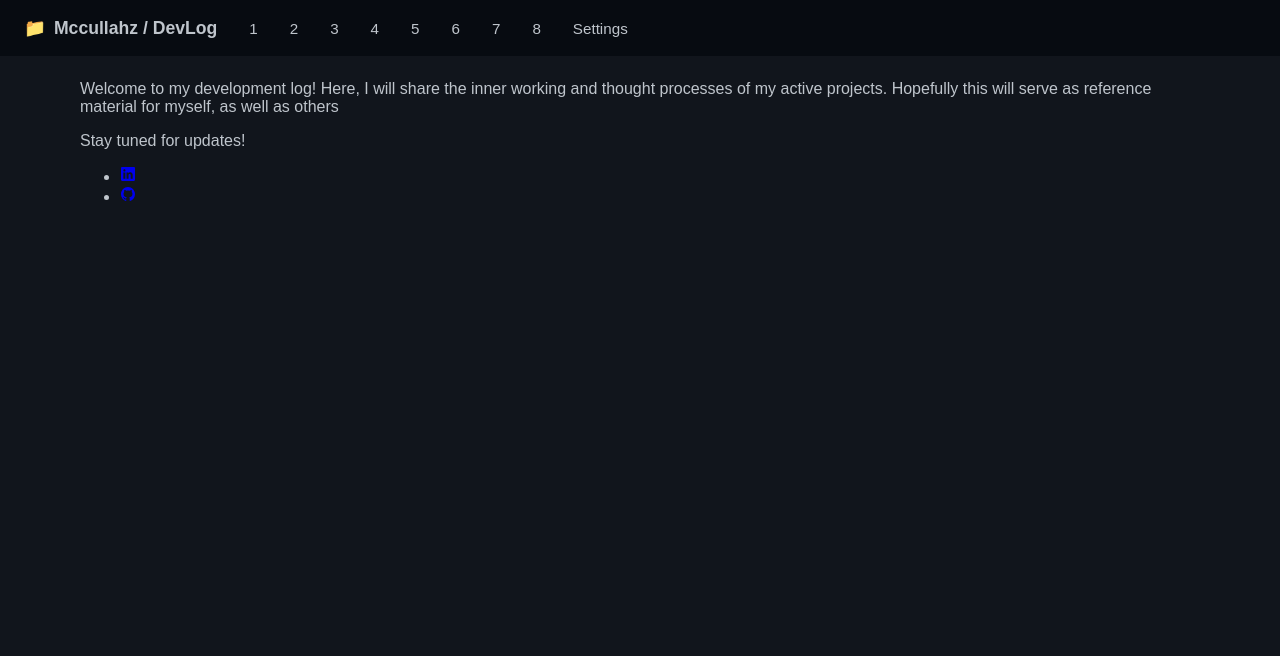
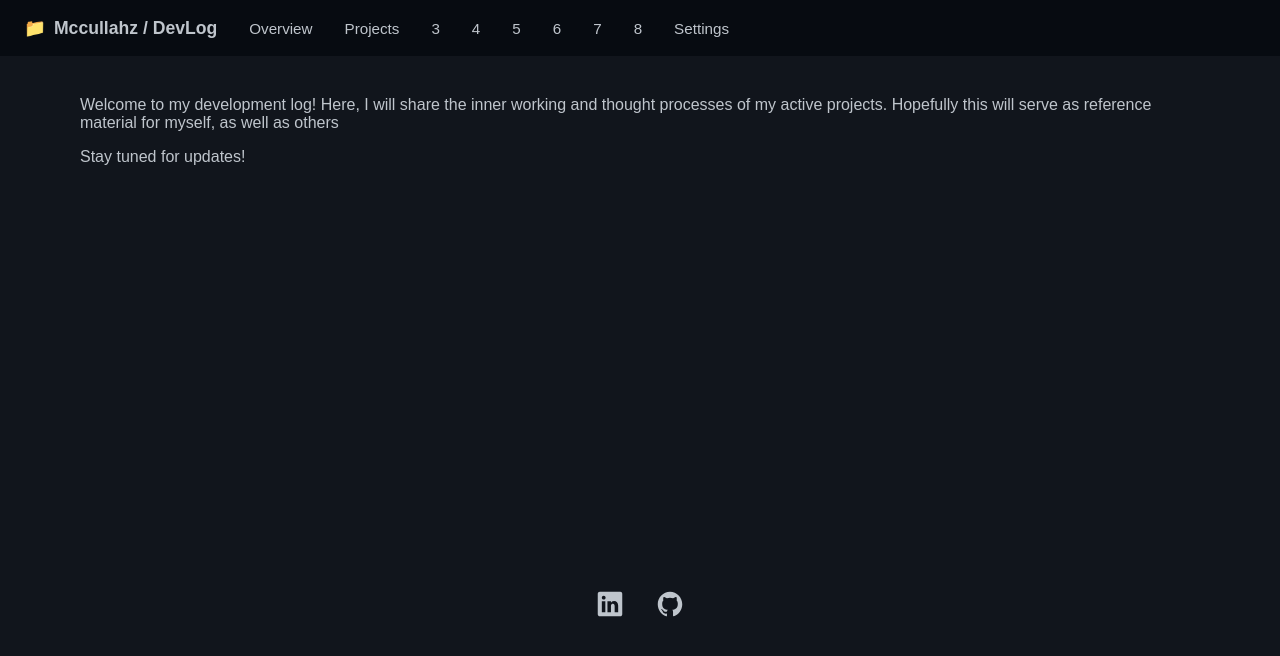
Before and after one commit to Mccullahz/mccullahz.github.io, a React (Create React App) app: page / in a window 1280 px wide. Shown: the top 656 px of the page. Built offline with nearby package versions, Linux system fonts and the light colour scheme.

Commit message:
build items

```diff
--- a/src/components/Navbar.tsx
+++ b/src/components/Navbar.tsx
@@ -10,8 +10,8 @@ export default function Navbar() {
         <span style={{ marginLeft: "0.5rem" }}>Mccullahz / DevLog</span>
       </div>
       <div className="navbar-links">
-        <a className="navbar-link" href="#">1</a>
-        <a className="navbar-link" href="#">2</a>
+        <a className="navbar-link" href="#Home">Overview</a>
+        <a className="navbar-link" href="#Projects">Projects</a>
         <a className="navbar-link" href="#">3</a>
         <a className="navbar-link" href="#">4</a>
         <a className="navbar-link" href="#">5</a>
--- a/src/styles/App.css
+++ b/src/styles/App.css
@@ -12,15 +12,23 @@
   --font-body: 'Mulish', sans-serif;
 }
 /*---------
- Global Styles
+ Global Body Styles
  * ---------*/
 body {
   margin: 10vh;
+  height: 100%;
   padding: 0;
   font-family: var(--font-body);
   color: var(--color-light);
   background-color: var(--color-gray);
 }
+
+.App {
+  flex: 1;
+  display: flex;
+  flex-direction: column;
+}
+
 
 /*---------
  Nav Styles
@@ -50,6 +58,7 @@ body {
 
 .navbar-links {
   display: flex;
+  flex-direction: row;
   gap: 1rem;
 }
 
@@ -64,3 +73,42 @@ body {
 .navbar-link:hover {
   background-color: var(--color-theme);
 }
+
+
+
+/*---------
+ Footer Styles
+ * ---------*/
+.footer {
+  margin-top: 35%;
+  width: 100%;
+  padding: 1rem 0;
+  text-align: center;
+  background-color: var(--color-grey);
+  position: realtive;
+}
+
+.container {
+  max-width: 960px;
+  margin: 0 auto;
+}
+
+/* Social icon list */
+.social-list {
+  display: flex;
+  justify-content: center;
+  gap: 2rem;
+  list-style: none;
+  padding: 0;
+  margin: 0;
+}
+
+.social-link {
+  font-size: 1.75rem;
+  color: var(--color-light);
+  transition: color 0.3s ease;
+}
+
+.social-link:hover {
+  color: var(--color-theme);
+}
```
Also changed, not shown: 12 other files (tests, documents, lock files or other folders).
